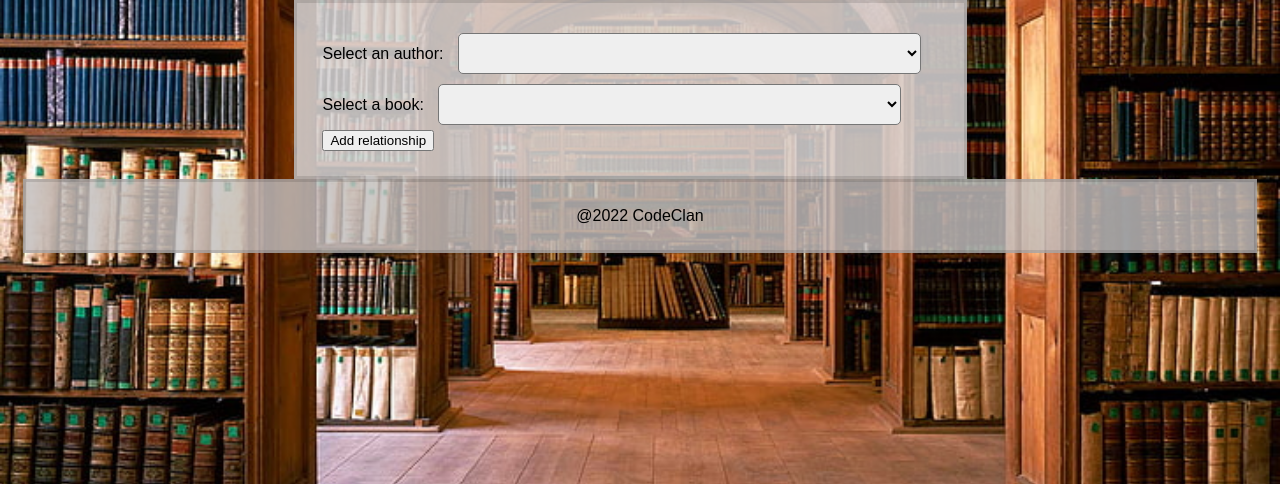
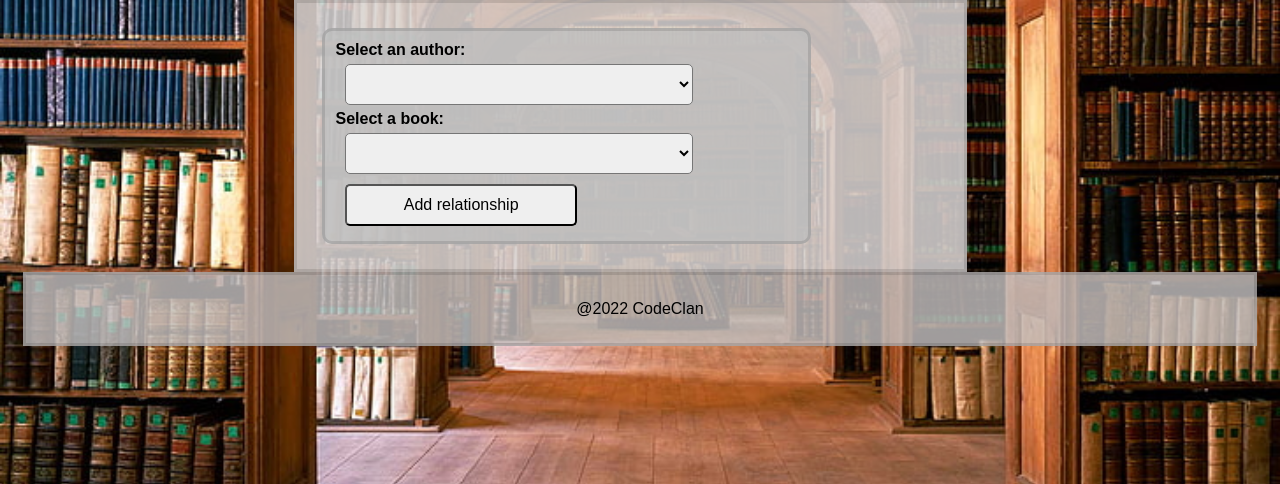
Before and after one commit to Jp2429/project_1, a Flask app: page /ab/new in a window 1280 px wide. Shown: the part 148-632 px from the top of the page. Run offline with Flask 2, Linux system fonts and the light colour scheme; data that the repository does not hold is empty; some libraries are stand-ins or nearby versions.

Commit message:
completed css

```diff
--- a/static/css/style.css
+++ b/static/css/style.css
@@ -152,6 +152,60 @@ nav {
     box-sizing: border-box;
     border-radius: 5px;
   }
+
+  .ab_section{
+    display:grid;
+    grid-template-columns: 45% 45%;
+    column-gap:10px ;
+    row-gap: 10px;
+    flex-wrap: wrap;
+    justify-content: center;
+  }
+
+  .ab{
+    display:flex;
+    flex-direction: column;
+    flex-wrap: wrap;
+    margin-top: 15px;
+    margin-left: 20px;
+    padding:10px;
+    border-style: solid;
+    border-color: rgba(0, 0, 0, 0.115);
+    border-radius: 10px;
+    background-color: rgba(190, 190, 190, 0.793);
+    /* align-items: center; */
+    text-align: left;
+  }
+
+  .ab-form-new{
+    display:grid;
+    grid-template-columns: 75%;
+    justify-content: center;
+    column-gap:10px ;
+    row-gap: 10px;
+    flex-wrap: wrap;
+    justify-content: center;
+  }
+
+  .ab-new{
+    width:75%;
+    padding:10px;
+    border-style: solid;
+    border-color: rgba(0, 0, 0, 0.115);
+    border-radius: 10px;
+    background-color: rgba(190, 190, 190, 0.793);
+  }
+  .ab-new input,select,button {
+    font-size: 100%;
+    width : 50%;
+    padding: 10px;
+    margin: 5px;
+    margin-left:10px;
+    box-sizing: border-box;
+    border-radius: 5px;
+  }
+
+
 
   .author-section{
     display:grid;
--- a/templates/ab/new.html
+++ b/templates/ab/new.html
@@ -5,9 +5,10 @@
 {% endblock %}
 
 {% block content %}
-<section class="ab_form">
+<section class="ab_form_new">
+    <div class="ab-new">
         <form action="/ab" method="post">
-        <label for="author">Select an author:</label>
+            <b><label for="author">Select an author:</label><br></b>
                 <select name="author_id" id="author">
                 {% for author in authors %}
                     {% if author.active==True%}
@@ -16,7 +17,7 @@
                 {% endfor %}
                 </select>
             <br>
-        <label for="book">Select a book:</label>
+            <b><label for="book">Select a book:</label><br></b>
                 <select name="book_id" id="book">
                 {% for book in books %}
                 <option value="{{ book.id }}">{{ book.title }}</option>
@@ -25,6 +26,6 @@
                 <br>
             <input class="btn btn--action" type='submit' value="Add relationship">
         </form>
-
+    </div>
 </section>
 {% endblock %}
```
Also changed, not shown: templates/ab/index.html (+6 -5 lines). Lines whose indentation alone changed are shown as unchanged.
